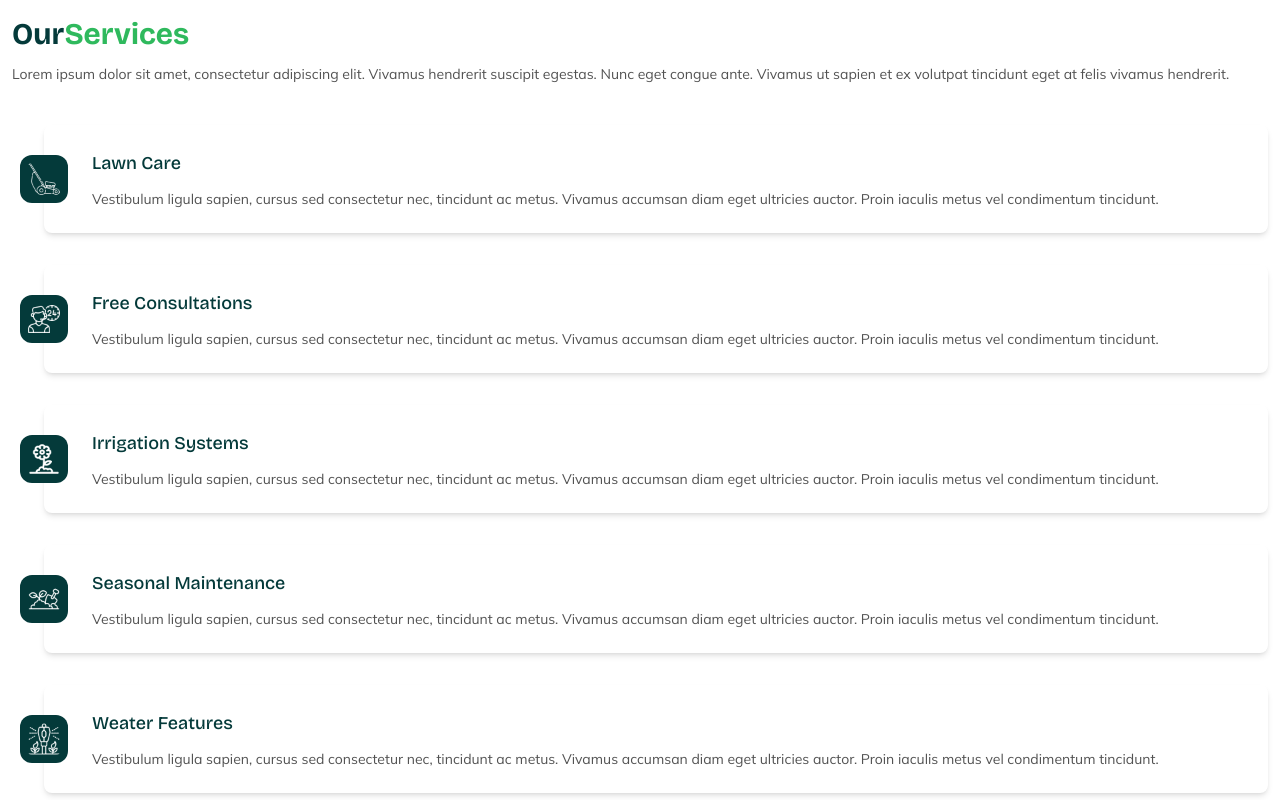
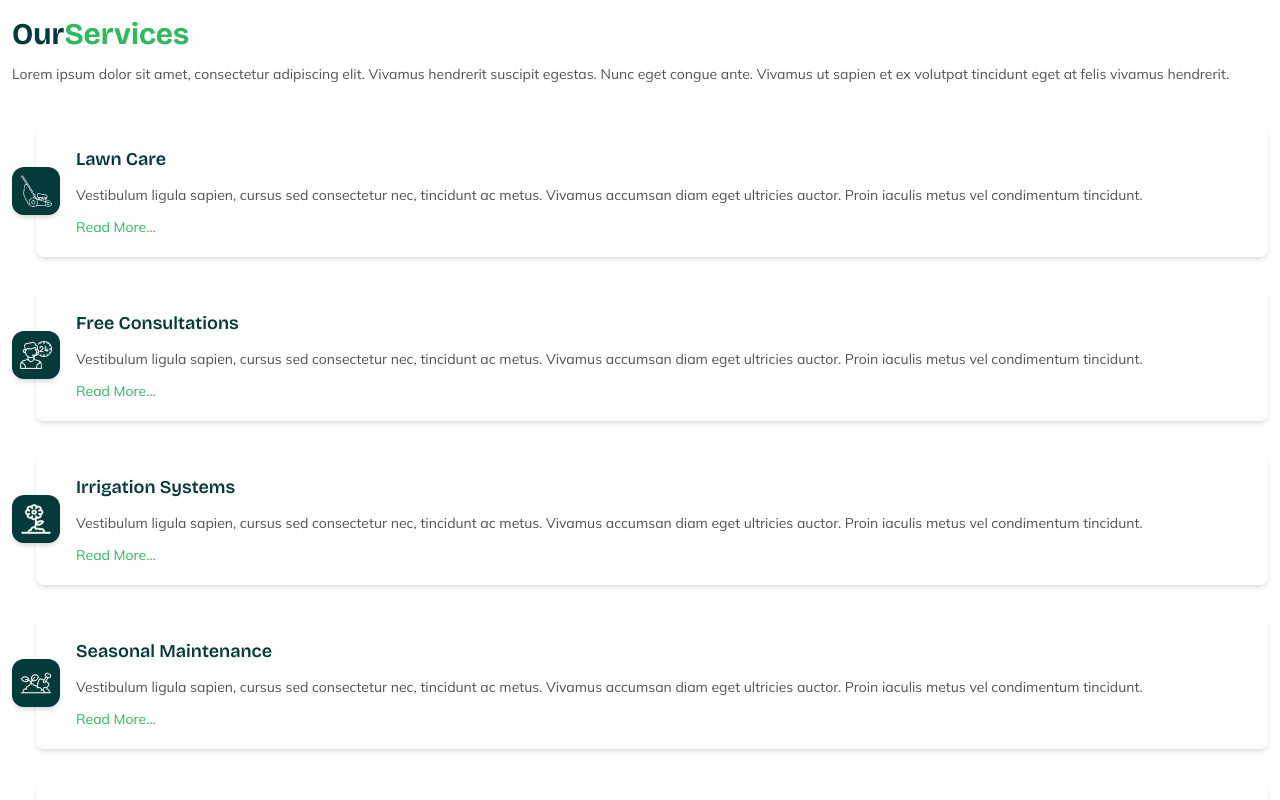
Before and after one commit to sheriff-demilade/evergreen, a Next.js app: page / in a window 1280 px wide. Shown: the part 1540-2340 px from the top of the page. Built offline with nearby package versions, Linux system fonts and the light colour scheme.

Commit message:
Finished the service section

```diff
--- a/app/ui/sections/services.tsx
+++ b/app/ui/sections/services.tsx
@@ -30,20 +30,26 @@ type ServiceCardProps = {
 
 const ServiceCard = ({ icon, title, description }: ServiceCardProps) => {
   return (
-    <div className="relative p-6 pl-12 ml-8 rounded-lg shadow-md">
+    <div className="relative py-5 pl-10 pr-3 ml-6 rounded-lg shadow-md hover:shadow-lg duration-300">
       <Image
         src={icon}
         width={48}
         height={48}
-        className=" absolute top-1/2 left-0 -translate-y-1/2 -translate-x-1/2 bg-accent-2 p-2 rounded-xl"
+        className=" absolute top-1/2 left-0 -translate-y-1/2 -translate-x-1/2 bg-accent-2 p-2 rounded-xl shadow-md"
         alt={title}
       />
       <h3
-        className={`${bricolageGrotesque.className} text-lg font-medium text-accent-2 mb-3`}
+        className={`${bricolageGrotesque.className} text-lg font-semibold text-accent-2 mb-3`}
       >
         {title}
       </h3>
       <p className="">{description}</p>
+      <a
+        href="#"
+        className="inline-block pt-3 text-accent-1 active:text-accent-shade duration-300"
+      >
+        Read More...
+      </a>
     </div>
   );
 };
```
